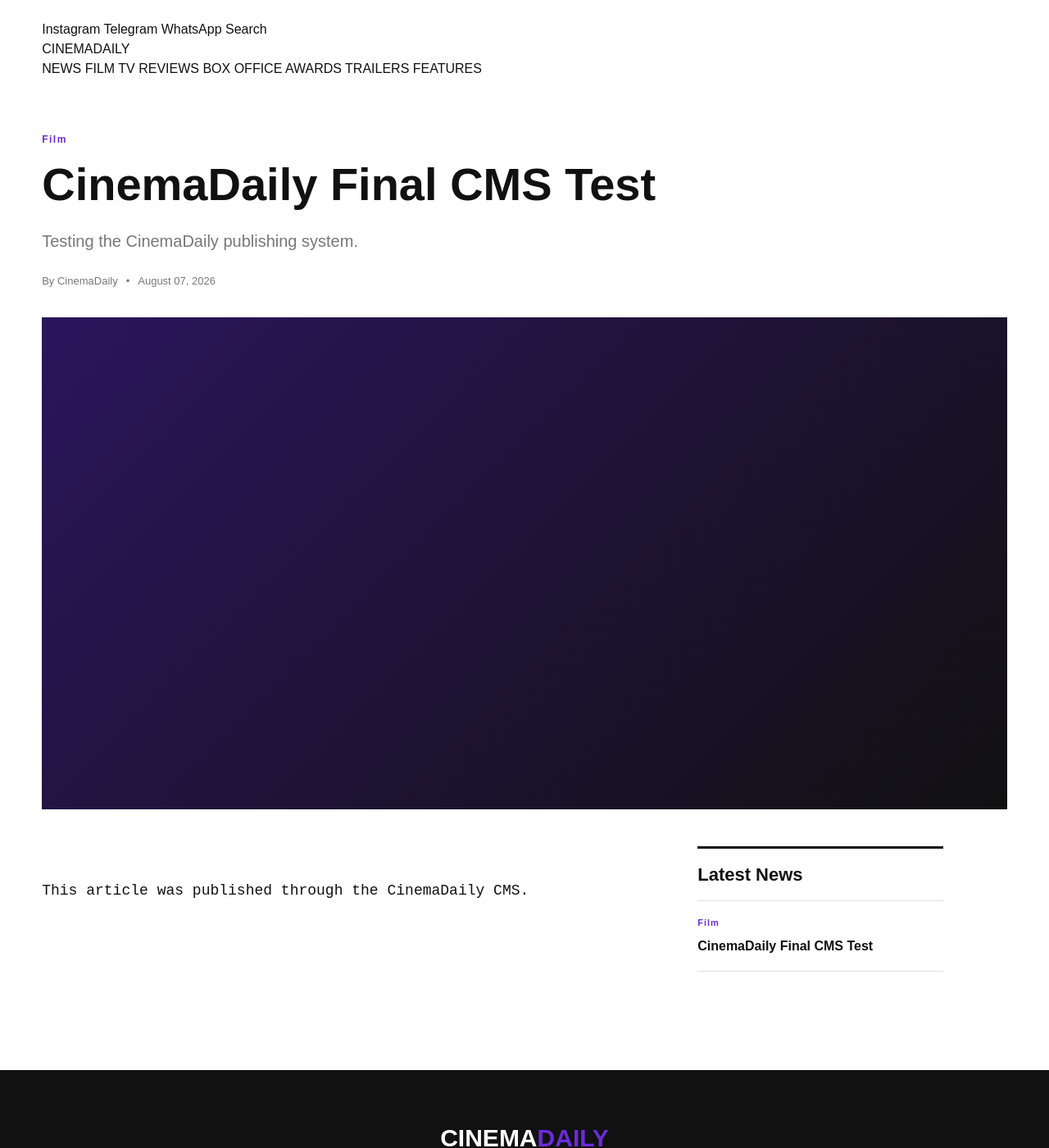
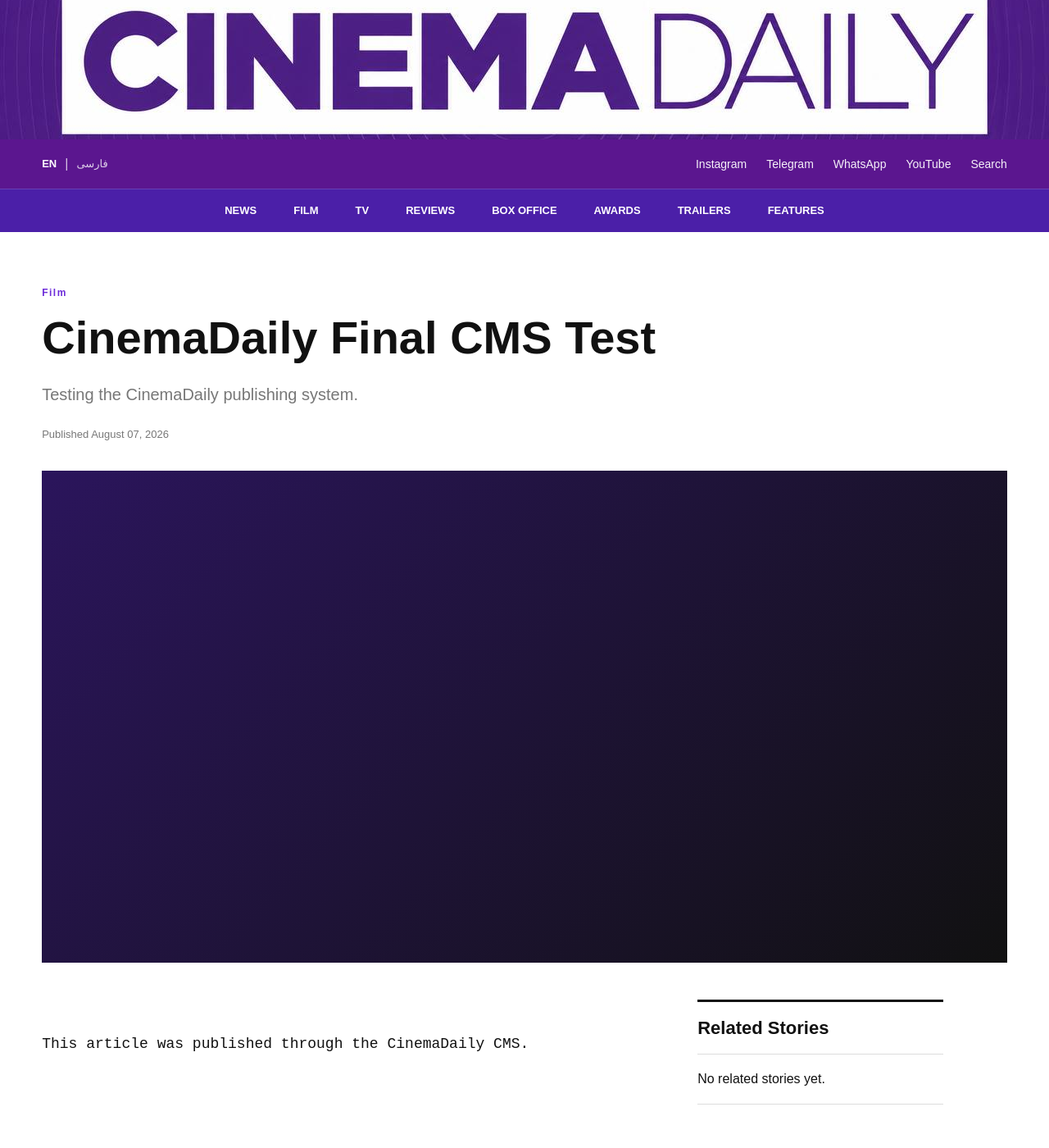
Before and after one commit to cinemadaily/cinemadaily, a Jekyll site: the page built from _articles/2026-08-07-cinemadaily-final-cms-test.md, in a window 1280 px wide and 1400 px high. Shown: the whole window at 82% size. Built offline with Jekyll 4.4.1, drawn with Linux system fonts in a browser that asks for light colours; some of the changed text lies outside the part shown.

Commit message:
Refactor article layout for improved structure

```diff
--- a/_layouts/article.html
+++ b/_layouts/article.html
@@ -1,100 +1,235 @@
 <!DOCTYPE html>
-<html lang="{{ page.language | default: 'en' }}">
+<html lang="{{ page.language | default: 'en' }}"
+      {% if page.language == "fa" %}dir="rtl"{% endif %}>
 
 <head>
+
     <meta charset="UTF-8">
-    <meta name="viewport" content="width=device-width, initial-scale=1.0">
+
+    <meta
+        name="viewport"
+        content="width=device-width, initial-scale=1.0"
+    >
 
     <title>{{ page.title }} | CinemaDaily</title>
 
-    <meta name="description" content="{{ page.summary }}">
+    <meta
+        name="description"
+        content="{{ page.summary | default: page.title | escape }}"
+    >
 
-    <link rel="stylesheet" href="{{ '/style.css' | relative_url }}">
+    <link
+        rel="stylesheet"
+        href="{{ '/style.css' | relative_url }}"
+    >
+
 </head>
 
-<body>
 
-    <!-- TOP BAR -->
-    <div class="top-bar">
-        <div class="container top-bar-inner">
+<body {% if page.language == "fa" %}class="rtl-page"{% endif %}>
 
-            <div class="language">
-                <a href="{{ '/index.html' | relative_url }}">EN</a>
-                <span>|</span>
-                <a href="{{ '/fa.html' | relative_url }}">فارسی</a>
+
+    <!-- =================================
+         HEADER
+    ================================== -->
+
+    <header class="site-header">
+
+
+        <div class="header-main">
+
+
+            <div class="header-logo">
+
+                <a href="{% if page.language == 'fa' %}{{ '/fa.html' | relative_url }}{% else %}{{ '/index.html' | relative_url }}{% endif %}">
+
+                    <img
+                        src="{{ '/images/logo2.jpeg' | relative_url }}"
+                        alt="CinemaDaily"
+                    >
+
+                </a>
+
             </div>
 
-            <div class="top-links">
-                <a href="#">Instagram</a>
-                <a href="#">Telegram</a>
-                <a href="#">WhatsApp</a>
-                <a href="#">Search</a>
+
+            <div class="container header-bottom">
+
+
+                <div class="language">
+
+                    <a
+                        href="{{ '/index.html' | relative_url }}"
+                        {% if page.language != "fa" %}class="active"{% endif %}
+                    >
+                        EN
+                    </a>
+
+                    <span>|</span>
+
+                    <a
+                        href="{{ '/fa.html' | relative_url }}"
+                        {% if page.language == "fa" %}class="active"{% endif %}
+                    >
+                        فارسی
+                    </a>
+
+                </div>
+
+
+                <div class="social-links">
+
+                    <a
+                        href="https://www.instagram.com/cinemadaily"
+                        target="_blank"
+                        rel="noopener"
+                    >
+                        Instagram
+                    </a>
+
+                    <a
+                        href="https://t.me/cinemadaily"
+                        target="_blank"
+                        rel="noopener"
+                    >
+                        Telegram
+                    </a>
+
+                    <a
+                        href="https://whatsapp.com/channel/0029Vb9QKWXF6sn2nelVPs2F"
+                        target="_blank"
+                        rel="noopener"
+                    >
+                        WhatsApp
+                    </a>
+
+                    <a
+                        href="https://m.youtube.com/cinemadailytv?ra=m"
+                        target="_blank"
+                        rel="noopener"
+                    >
+                        YouTube
+                    </a>
+
+                    <a href="{{ '/search.html' | relative_url }}">
+                        Search
+                    </a>
+
+                </div>
+
+
             </div>
 
-        </div>
-    </div>
-
-
-    <!-- HEADER -->
-    <header>
-
-        <div class="container logo-row">
-
-            <a href="{{ '/index.html' | relative_url }}" class="logo">
-                CINEMA<span>DAILY</span>
-            </a>
 
         </div>
 
-        <nav>
+
+        <!-- NAVIGATION -->
+
+        <nav class="main-nav">
 
             <div class="container nav-inner">
 
-                <a href="{{ '/index.html' | relative_url }}">NEWS</a>
-                <a href="#">FILM</a>
-                <a href="#">TV</a>
-                <a href="#">REVIEWS</a>
-                <a href="#">BOX OFFICE</a>
-                <a href="#">AWARDS</a>
-                <a href="#">TRAILERS</a>
-                <a href="#">FEATURES</a>
+                <a href="{{ '/news.html' | relative_url }}">
+                    NEWS
+                </a>
+
+                <a href="{{ '/film.html' | relative_url }}">
+                    FILM
+                </a>
+
+                <a href="{{ '/tv.html' | relative_url }}">
+                    TV
+                </a>
+
+                <a href="{{ '/reviews.html' | relative_url }}">
+                    REVIEWS
+                </a>
+
+                <a href="{{ '/box-office.html' | relative_url }}">
+                    BOX OFFICE
+                </a>
+
+                <a href="{{ '/awards.html' | relative_url }}">
+                    AWARDS
+                </a>
+
+                <a href="{{ '/trailers.html' | relative_url }}">
+                    TRAILERS
+                </a>
+
+                <a href="{{ '/features.html' | relative_url }}">
+                    FEATURES
+                </a>
 
             </div>
 
         </nav>
 
+
     </header>
 
 
-    <!-- ARTICLE -->
+
+    <!-- =================================
+         ARTICLE
+    ================================== -->
+
     <main class="article-page">
+
 
         <div class="container">
 
+
             <div class="article-category">
+
                 {{ page.category }}
+
             </div>
 
+
             <h1 class="article-title">
+
                 {{ page.title }}
+
             </h1>
 
-            <p class="article-excerpt">
+
+            {% if page.summary %}
+
+            <div class="article-excerpt">
+
                 {{ page.summary }}
-            </p>
+
+            </div>
+
+            {% endif %}
+
+
 
             <div class="article-meta">
 
-                <span>By CinemaDaily</span>
-
-                <span>•</span>
+                {% if page.date %}
 
                 <span>
+
+                    {% if page.language == "fa" %}
+                        منتشر شده در
+                    {% else %}
+                        Published
+                    {% endif %}
+
                     {{ page.date | date: "%B %d, %Y" }}
+
                 </span>
+
+                {% endif %}
 
             </div>
 
+
+
+            <!-- FEATURED IMAGE -->
 
             {% if page.image %}
 
@@ -111,7 +246,11 @@
             {% endif %}
 
 
+
+            <!-- ARTICLE BODY + RELATED -->
+
             <div class="article-layout">
+
 
                 <article class="article-content">
 
@@ -120,65 +259,179 @@
                 </article>
 
 
+
+                <!-- RELATED STORIES -->
+
                 <aside class="article-sidebar">
 
+
                     <div class="sidebar-title">
-                        Latest News
+
+                        {% if page.language == "fa" %}
+                            مطالب مرتبط
+                        {% else %}
+                            Related Stories
+                        {% endif %}
+
                     </div>
 
-                    {% assign latest_articles = site.articles | sort: "date" | reverse %}
 
-                    {% for article in latest_articles limit:3 %}
+                    {% assign related_articles =
+                        site.articles
+                        | where: "category", page.category
+                        | where: "language", page.language
+                        | sort: "date"
+                        | reverse
+                    %}
 
-                    <a href="{{ article.url | relative_url }}" class="sidebar-story">
 
-                        <span class="category">
-                            {{ article.category }}
-                        </span>
+                    {% assign related_count = 0 %}
 
-                        <strong>
-                            {{ article.title }}
-                        </strong>
 
-                    </a>
+                    {% for article in related_articles %}
+
+                        {% if article.url != page.url and related_count < 4 %}
+
+                        <a
+                            href="{{ article.url | relative_url }}"
+                            class="sidebar-story"
+                        >
+
+                            <span class="category">
+
+                                {{ article.category }}
+
+                            </span>
+
+                            <strong>
+
+                                {{ article.title }}
+
+                            </strong>
+
+                        </a>
+
+
+                        {% assign related_count = related_count | plus: 1 %}
+
+                        {% endif %}
+
 
                     {% endfor %}
 
+
+                    {% if related_count == 0 %}
+
+                    <div class="sidebar-story">
+
+                        {% if page.language == "fa" %}
+                            هنوز مطلب مرتبطی منتشر نشده است.
+                        {% else %}
+                            No related stories yet.
+                        {% endif %}
+
+                    </div>
+
+                    {% endif %}
+
+
                 </aside>
+
 
             </div>
 
+
         </div>
+
 
     </main>
 
 
-    <!-- FOOTER -->
+
+    <!-- =================================
+         FOOTER
+    ================================== -->
+
     <footer>
+
 
         <div class="container footer-inner">
 
+
             <div class="footer-logo">
+
                 CINEMA<span>DAILY</span>
+
             </div>
 
+
             <p>
-                Film, television and entertainment news from around the world.
+
+                {% if page.language == "fa" %}
+
+                    اخبار سینما، تلویزیون و سرگرمی
+
+                {% else %}
+
+                    Film, television and entertainment news from around the world.
+
+                {% endif %}
+
             </p>
 
+
+
             <div class="footer-links">
-                <a href="#">Contact</a>
-                <a href="#">About</a>
-                <a href="#">Privacy</a>
+
+                <a
+                    href="https://www.instagram.com/cinemadaily"
+                    target="_blank"
+                    rel="noopener"
+                >
+                    Instagram
+                </a>
+
+                <a
+                    href="https://t.me/cinemadaily"
+                    target="_blank"
+                    rel="noopener"
+                >
+                    Telegram
+                </a>
+
+                <a
+                    href="https://whatsapp.com/channel/0029Vb9QKWXF6sn2nelVPs2F"
+                    target="_blank"
+                    rel="noopener"
+                >
+                    WhatsApp
+                </a>
+
+                <a
+                    href="https://m.youtube.com/cinemadailytv?ra=m"
+                    target="_blank"
+                    rel="noopener"
+                >
+                    YouTube
+                </a>
+
             </div>
 
+
+
             <div class="copyright">
+
                 © 2026 CinemaDaily. All rights reserved.
+
             </div>
+
 
         </div>
 
+
     </footer>
 
+
 </body>
+
 </html>
```
